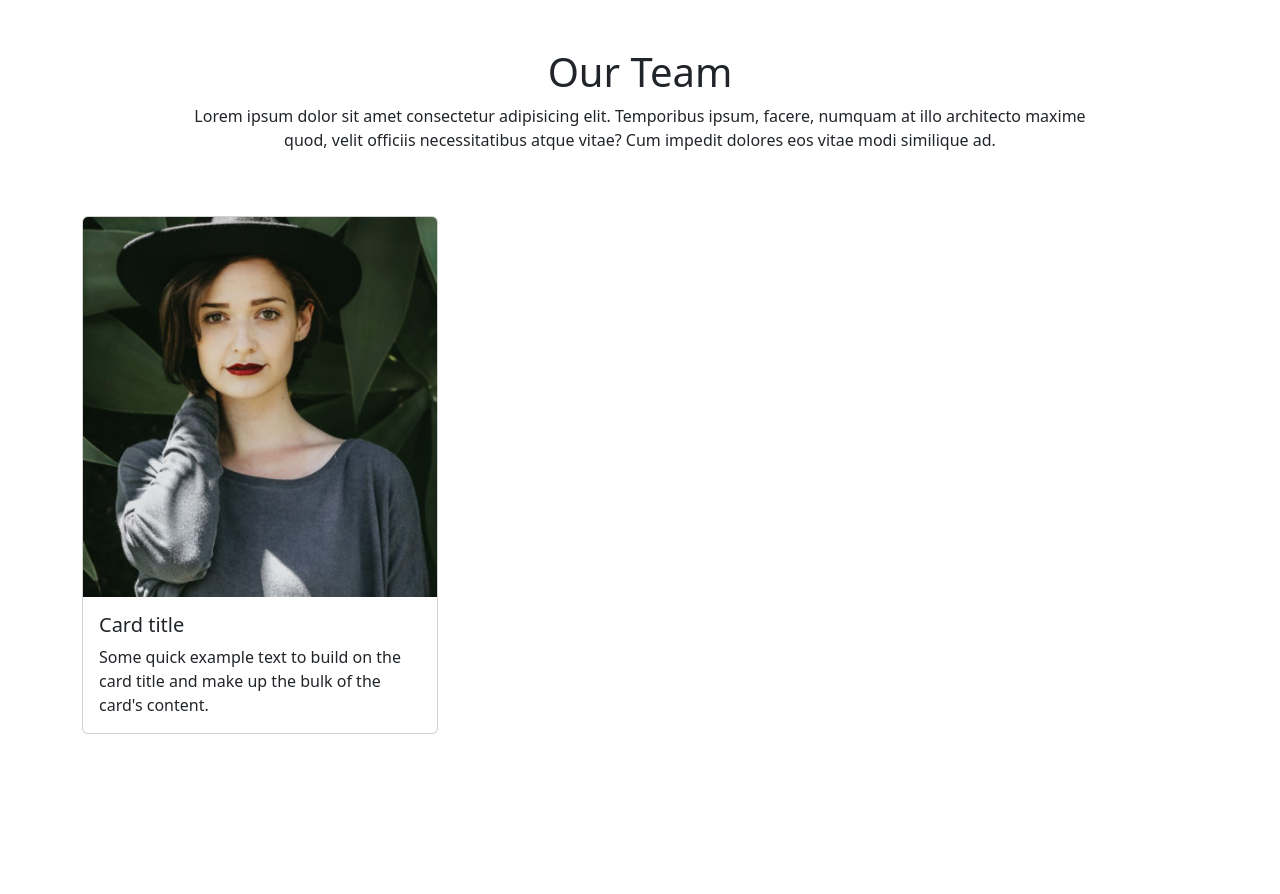
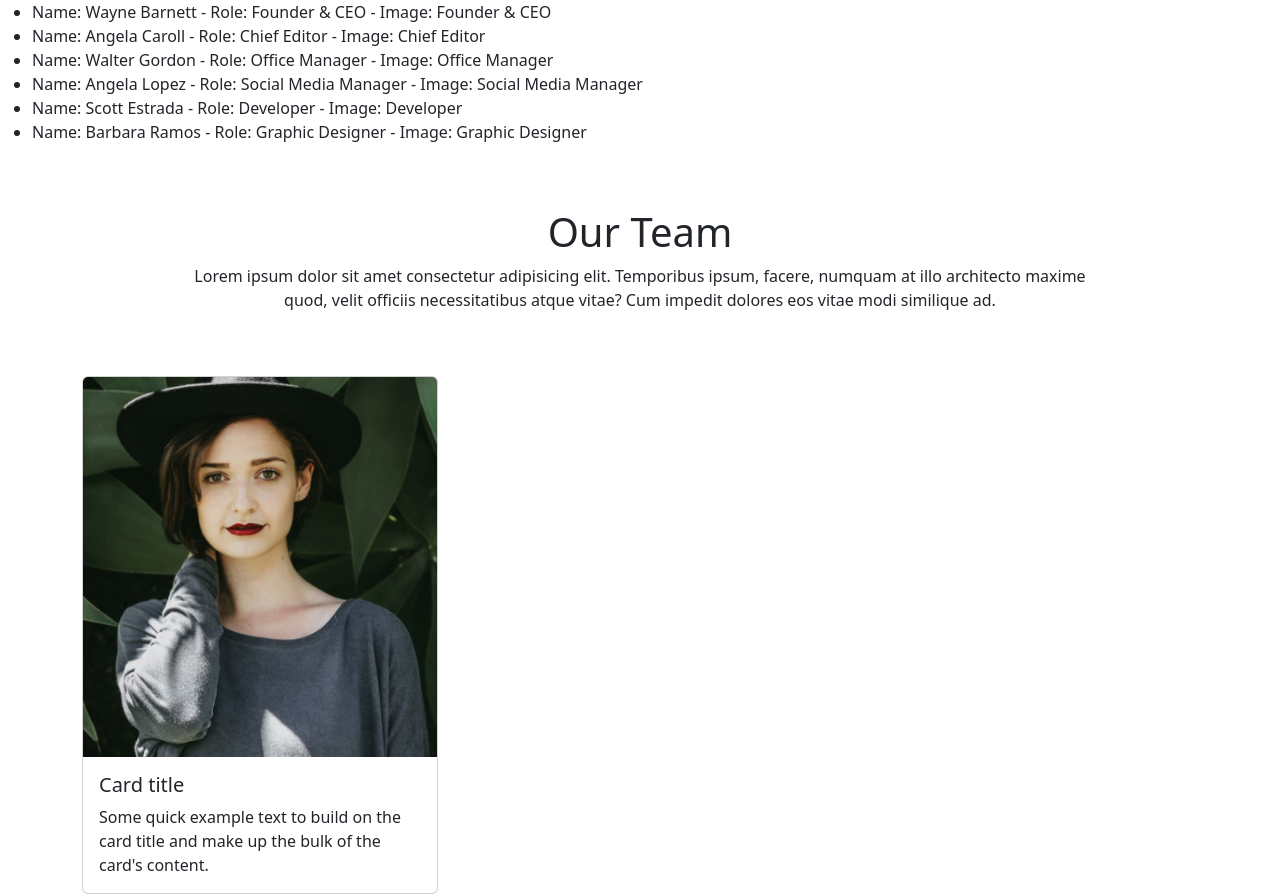
Before and after one commit to RiccardoImperiale/js-our-team, a plain HTML site: page index.html in a window 1280 px wide. Before the commit the page ends 800 px from the top, so only its background shows below. Drawn offline with nearby package versions, Linux system fonts and the light colour scheme.

Commit message:
print the team array info to the DOM as strings

```diff
--- a/assets/js/main.js
+++ b/assets/js/main.js
@@ -31,9 +31,21 @@ const team = [
     },
 ];
 
-// print the name, role and image string of the team array to the console
+// MILESTONE 1 - print the name, role and image string of the team array to the console
+// for (let i = 0; i < team.length; i++) {
+//     console.log(team[i]);
+// }
+
+// MILESTONE 2 - prints the same information to the DOM as strings
+// select a dom element where I will put the info
+const teamInfo = document.querySelector('.team_info');
+// create a list of the info from the team array
+const list = document.createElement('ul');
+teamInfo.append(list);
+// populate the list with the info
 for (let i = 0; i < team.length; i++) {
-    console.log(team[i]);
+    const person = team[i];
+    const listItem = document.createElement('li');
+    listItem.innerText = `Name: ${person.name} - Role: ${person.role} - Image: ${person.role}`;
+    list.append(listItem);
 }
-
-// prints the same information to the DOM as strings
--- a/index.html
+++ b/index.html
@@ -11,6 +11,7 @@
 
 <body>
     <main>
+        <div class="team_info"></div>
         <div class="container py-5 text-center w-75">
             <h1>Our Team</h1>
             <p>
```
